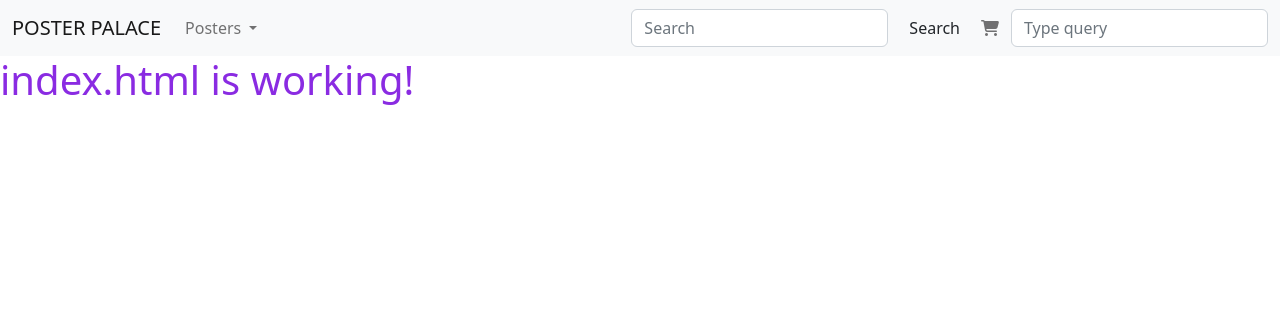
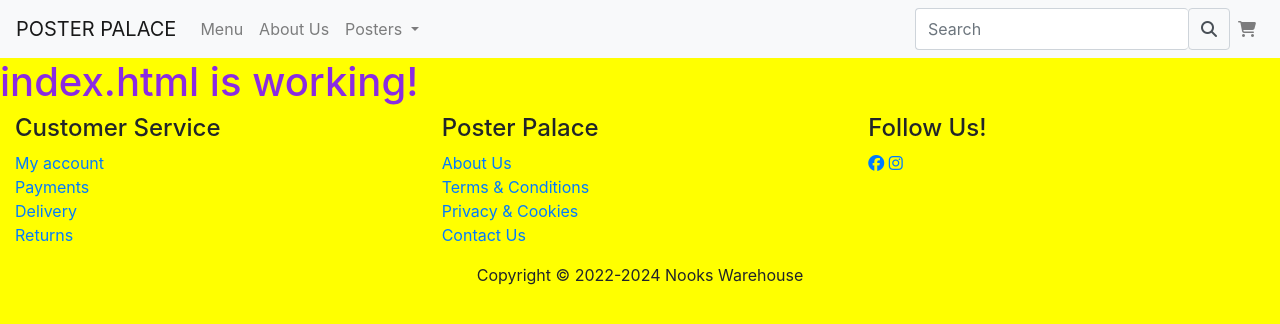
Before and after one commit to sharondrinkwaard/posterpalace, a Django app: page / in a window 1280 px wide. Shown: the top 324 px of the page. Run offline with Django 3.2, Linux system fonts and the light colour scheme; some libraries are stand-ins or nearby versions.

Commit message:
add footer and customize navbar

```diff
--- a/posterpalace/settings.py
+++ b/posterpalace/settings.py
@@ -147,6 +147,7 @@ USE_TZ = True
 # https://docs.djangoproject.com/en/3.2/howto/static-files/
 
 STATIC_URL = '/static/'
+STATICFILES_DIRS = [os.path.join(BASE_DIR, 'static')]
 
 # Default primary key field type
 # https://docs.djangoproject.com/en/3.2/ref/settings/#default-auto-field
--- a/static/css/base.css
+++ b/static/css/base.css
@@ -1,3 +1,6 @@
 h1 {
     color: blueviolet;
 }
+body {
+    background-color: yellow;
+}
--- a/templates/base.html
+++ b/templates/base.html
@@ -11,62 +11,55 @@
     <meta name="description" content="Poster Palace for all your digital posters">
     <meta name="keywords" content="posters, digital, design, authentic, photography">
     <!-- Stylesheets-->
-    <link rel="stylesheet" href="https://cdn.jsdelivr.net/npm/bootstrap@5.2.3/dist/css/bootstrap.min.css" integrity="sha384-rbsA2VBKQhggwzxH7pPCaAqO46MgnOM80zW1RWuH61DGLwZJEdK2Kadq2F9CUG65" crossorigin="anonymous">
+    <link rel="stylesheet" href="https://cdn.jsdelivr.net/npm/bootstrap@4.0.0/dist/css/bootstrap.min.css" integrity="sha384-Gn5384xqQ1aoWXA+058RXPxPg6fy4IWvTNh0E263XmFcJlSAwiGgFAW/dAiS6JXm" crossorigin="anonymous">
     <link rel="stylesheet" href="{% static 'css/base.css' %}">
     {% block stylesheets %}{% endblock %}
     <!-- Favicon -->
     <!-- Scripts-->
     <script src="https://kit.fontawesome.com/880310c6eb.js" crossorigin="anonymous"></script>
-    <script src="https://cdn.jsdelivr.net/npm/jquery@3.5.1/dist/jquery.min.js" integrity="sha256-9/aliU8dGd2tb6OSsuzixeV4y/faTqgFtohetphbbj0=" crossorigin="anonymous"></script>
-    <script src="https://cdn.jsdelivr.net/npm/bootstrap@5.2.3/dist/js/bootstrap.bundle.min.js" integrity="sha384-kenU1KFdBIe4zVF0s0G1M5b4hcpxyD9F7jL+jjXkk+Q2h455rYXK/7HAuoJl+0I4" crossorigin="anonymous"></script>
-    {% block scripts %}{% endblock %}
+    <script src="https://code.jquery.com/jquery-3.2.1.slim.min.js" integrity="sha384-KJ3o2DKtIkvYIK3UENzmM7KCkRr/rE9/Qpg6aAZGJwFDMVNA/GpGFF93hXpG5KkN" crossorigin="anonymous"></script>
+    <script src="https://cdn.jsdelivr.net/npm/popper.js@1.12.9/dist/umd/popper.min.js" integrity="sha384-ApNbgh9B+Y1QKtv3Rn7W3mgPxhU9K/ScQsAP7hUibX39j7fakFPskvXusvfa0b4Q" crossorigin="anonymous"></script>
+    <script src="https://cdn.jsdelivr.net/npm/bootstrap@4.0.0/dist/js/bootstrap.min.js" integrity="sha384-JZR6Spejh4U02d8jOt6vLEHfe/JQGiRRSQQxSfFWpi1MquVdAyjUar5+76PVCmYl" crossorigin="anonymous"></script>    {% block scripts %}{% endblock %}
     <!-- Stripe Payments -->
     <!-- <script src="https://js.stripe.com/v3/"></script> -->
     <title>Poster Palace {% block subtitle %}{% endblock %}</title>
 </head>
 <body>
     <header>
-        <nav class="navbar navbar-expand-lg bg-light navbar-light ">
-            <div class="container-fluid">
+        <nav class="navbar navbar-expand-lg navbar-light bg-light">
             <a class="navbar-brand" href="#">POSTER PALACE</a>
-                <button class="navbar-toggler" type="button" data-mdb-toggle="collapse" data-mdb-target="#navbarSupportedContent" aria-controls="navbarSupportedContent" aria-expanded="false" aria-label="Toggle navigation">
-                    <i class="fas fa-bars"></i>
+                <button class="navbar-toggler" type="button" data-toggle="collapse" data-target="#navbarSupportedContent" aria-controls="navbarSupportedContent" aria-expanded="false" aria-label="Toggle navigation">
+                    <span class="navbar-toggler-icon"></span>
                 </button>
             <div class="collapse navbar-collapse" id="navbarSupportedContent">
-                    <ul class="navbar-nav me-auto mb-2 mb-lg-0">
+                <ul class="navbar-nav mr-auto">
+                    <li class="nav-item">
+                        <a class="nav-link" href="#">Menu</a>
+                    </li>
+                    <li class="nav-item">
+                        <a class="nav-link" href="#">About Us</a>
+                    </li>
                     <li class="nav-item dropdown">
-                            <a class="nav-link dropdown-toggle" href="#" id="navbarDropdown" role="button" data-mdb-toggle="dropdown" aria-expanded="false">
+                        <a class="nav-link dropdown-toggle" href="#" id="navbarDropdown" role="button" data-toggle="dropdown" aria-haspopup="true" aria-expanded="false">
                             Posters
                         </a>
-                            <ul class="dropdown-menu" aria-labelledby="navbarDropdown">
-                                <li>
+                        <div class="dropdown-menu" aria-labelledby="navbarDropdown">
+                            <a class="dropdown-item" href="#">Black & White</a>
                             <a class="dropdown-item" href="#">Nature</a>
-                                </li>
-                                <li>
-                                    <a class="dropdown-item" href="#">Black & White</a>
-                                </li>
-                                <li>
-                                    <hr class="dropdown-divider" />
-                                </li>
-                                <li>
-                                    <a class="dropdown-item" href="#">Terms & Service</a>
-                                </li>
-                            </ul>
+                            <div class="dropdown-divider"></div>
+                            <a class="dropdown-item" href="#">Something else here</a>
+                        </div>
                     </li>
                 </ul>
                 <form class="d-flex" method="GET" action="#" role="search">
-                        <input class="form-control me-2" name="request" type="search" placeholder="Search" aria-label="Search">
-                        <button class="btn btn-custom" type="submit">Search</button>
+                <input class="form-control input-group border-right-0 py-2" name="request" type="search" placeholder="Search" aria-label="Search">
+                <button class="input-group-text bg-transparent" type="submit"><i class="fa fa-search"></i></button>
                 </form>
                 <ul class="navbar-nav d-flex flex-row me-1">
                     <li class="nav-item me-3 me-lg-0">
                         <a class="nav-link" href="#"><i class="fas fa-shopping-cart"></i></a>
                     </li>
                 </ul>
-                    <form class="w-auto">
-                        <input type="search" class="form-control" placeholder="Type query" aria-label="Search">
-                    </form>
-                </div>
             </div>
         </nav>
     </header>
@@ -93,7 +86,54 @@
     {% block terms_service %}
     {% endblock %}
 
-    <footer>
+    <footer class="container-fluid w-100">
+        <div class="row align-items">
+          <div class="col">
+            <h4>Customer Service</h4>
+            <ul class="list-unstyled">
+              <li>
+                <a href="#">My account</a>
+              </li>
+              <li>
+                <a href="#">Payments</a>
+              </li>
+              <li>
+                <a href="#">Delivery</a>
+              </li>
+              <li>
+                <a href="#">Returns</a>
+              </li>
+            </ul>
+          </div>
+
+          <div class="col">
+            <h4>Poster Palace</h4>
+            <ul class="list-unstyled">
+              <li>
+                <a href="#">About Us</a>
+              </li>
+              <li>
+                <a href="#">Terms & Conditions</a>
+              </li>
+              <li>
+                <a href="#">Privacy & Cookies</a>
+              </li>
+              <li>
+                <a href="#">Contact Us</a>
+              </li>
+            </ul>
+          </div>
+
+          <div class="col">
+            <h4>Follow Us!</h4>
+            <a href="#" target="_blank"><i class="fa-brands fa-facebook"></i></a>
+            <a href="#" target="_blank"><i class="fa-brands fa-instagram"></i></a>
+          </div>
+        </div>
+
+        <div class="col-12 text-center pb-1">
+          <p> Copyright &copy; 2022-<script>document.write(new Date().getFullYear())</script> Nooks Warehouse</p>
+        </div>
 
       </footer>
 </body>
```
Lines whose indentation alone changed are shown as unchanged.
